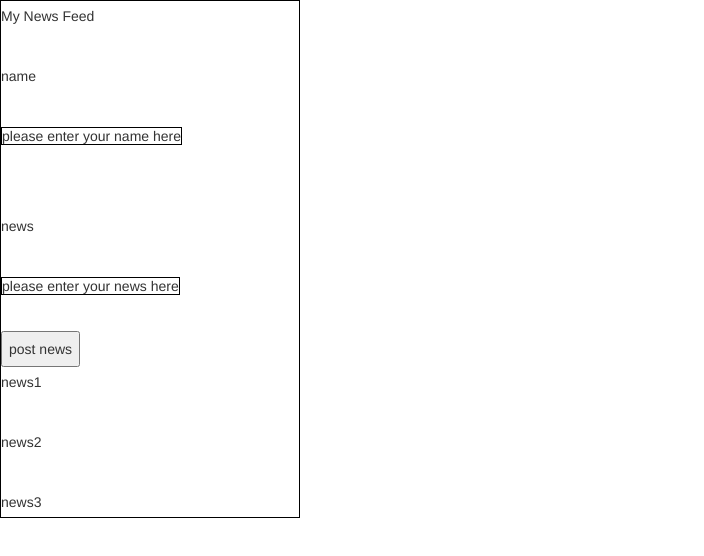
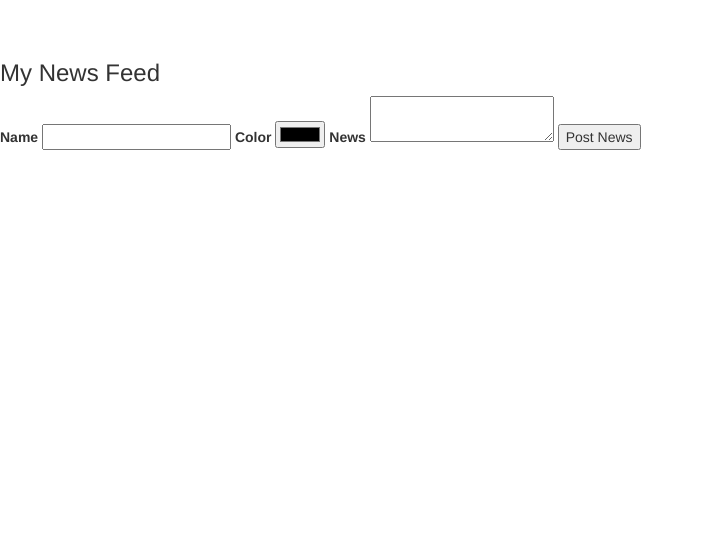
Before and after one commit to gitBrandon/Test1, an Electron app: page index.html in a window 1024 px wide. Shown: the whole page, without its empty margins (0-704 px from the left). Drawn offline with nearby package versions, Linux system fonts and the light colour scheme.

Commit message:
added fixes for tj

```diff
--- a/index.html
+++ b/index.html
@@ -1,11 +1,6 @@
 <!DOCTYPE html>
 <html>
-        <script>
-            var box1 = document.createElement("inputname");
-            var box2 = document.createElement("inputfeed");
-                 box1.text = ("Please type your name here")
-                 box2.text = ("please type your news here")
-        </script>
+
 <head>
     <link rel="stylesheet" type="text/css" href="node_modules/bootstrap/dist/css/bootstrap.css">
     <link rel="stylesheet" type="text/css" href="node_modules/bootstrap/dist/css/bootstrap-theme.css">
@@ -18,54 +13,20 @@
     <script src="node_modules/jquery/dist/jquery.min.js"></script>
     <script src="node_modules/bootstrap/dist/js/bootstrap.js"></script>
     <script src="index.js"></script>
-    My News Feed
 </head>
 <br>
-
-
 </br>
 
-<body style="line-height: 30px; width: 300px; border: 1px solid black";>
-   name
-<br>
-
-
-</br>
-   <textareaname style="border: 1px solid black";>please enter your name here</textareaname>
-<br>
-
-
-</br>
-
-
-
-</br>
-news
-<br>
-
-
-</br>
-   <textareanews style="border: 1px solid black">please enter your news here</textareanews>
-<br>
-
-
-</br>
-    <button id="btn"">
-         post news
-    </button>
-<br>
-
-    <textarea1>news1</textarea1>
-<br>
-
-
-</br>
-     <textarea2>news2</textarea2>
-<br>
-
-
-</br>
-      <textarea3>news3</textarea3>
+<body>
+    <h3>My News Feed</h3>
+    <label>Name</label>
+    <input id="name">
+    <label>Color</label>
+    <input type="color" id="color">
+    <label>News</label>
+    <textarea id="news"></textarea>
+    <button type="button" id="add-news">Post News</button>
+    <div id="news-feed"></div>
 </body>
 
 </html>
--- a/index.js
+++ b/index.js
@@ -1,4 +1,5 @@
 $(document).ready(function() {
-
-
+	// Add Click event for add-news button
+	// In event get values of name, color, news
+	// append html to new div "news-feed"
 })
```
